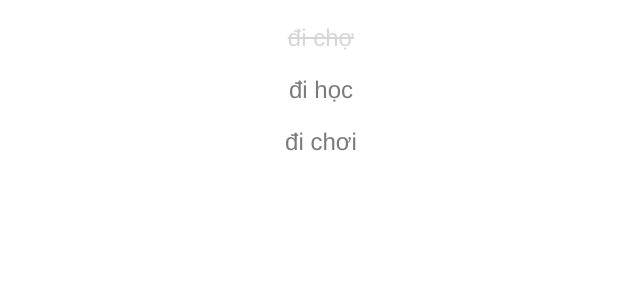
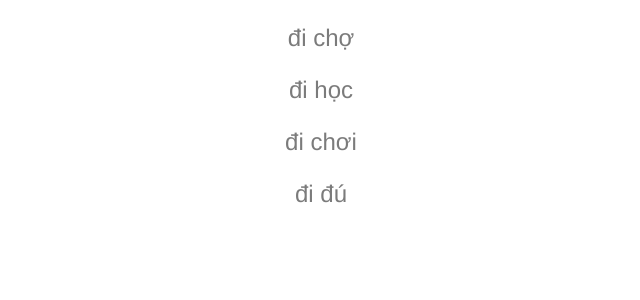
Before and after one commit to tholuu/Todo-list, a React (Create React App) app: page / in a window 1280 px wide. Shown: the top 300 px of the page, without its empty margins (319-959 px from the left). Built offline with nearby package versions, Linux system fonts and the light colour scheme.

Commit message:
setState hander even click

```diff
--- a/src/App.js
+++ b/src/App.js
@@ -5,12 +5,39 @@ import "./App.css";
 class App extends Component {
   constructor() {
     super();
-    this.todoItems = [
-      { title: "đi chợ", isComplete: true },
-      { title: "đi học" },
-      { title: "đi chơi" }
-    ];
+    this.state = {
+      todoItems: [
+        { title: "đi chợ" },
+        { title: "đi học" },
+        { title: "đi chơi" },
+        { title: "đi đú", }
+      ]
+    }
+
+    this.onItemClick = this.onItemClick.bind(this)
   }
+
+  onItemClick(item) {
+    return (event) => {
+      console.log('item')
+      const isComplete = item.isComplete
+      const { todoItems } = this.state
+
+      const index = todoItems.indexOf(item)
+      this.setState({
+        todoItems: [
+          ...todoItems.slice(0, index),
+          {
+            ...item,
+            isComplete: !isComplete
+          },
+          ...todoItems.slice(index + 1)
+        ]
+      });
+    };
+  }
+
+
   render() {
     //conditional rendering use if else
     // if (this.todoItems.length > 0) {
@@ -30,21 +57,26 @@ class App extends Component {
     // }
 
     //conditional redering use &&
+    const { todoItems } = this.state
+    // console.log(this.state.item)
+
     return (
-      <div className="App">
+      < div className="App" >
         {
-          this.todoItems.length > 0 && this.todoItems.map((item, index) =>
-            <TodoItem key={index} item={item} />)
+          todoItems.length > 0 && todoItems.map((item, index) =>
+            <TodoItem
+              onClick={this.onItemClick(item)}
+              key={index}
+              item={item}
+            />)
         }
 
         {
-          this.todoItems.length === 0 && 'nothing here'
+          todoItems.length === 0 && 'nothing here'
         }
-      </div>
+      </div >
     )
-
   }
 }
 
-
 export default App;
--- a/src/components/TodoItem.js
+++ b/src/components/TodoItem.js
@@ -2,16 +2,20 @@ import React, { Component } from "react";
 import classNames from 'classnames/'
 import './TodoItem.css';
 class TodoItem extends Component {
+  constructor(props) {
+    super(props);
+  }
   render() {
-    const { item } = this.props;
+    const { item, onClick } = this.props;
     //dynamic class names use js
     // let className = 'TodoItem';
     // if (item.isComplete) {
     //   className += " TodoItem-complete";
     // }
+
     return (
       //dynamic class use npm package classnames
-      <div className={classNames('TodoItem', { 'TodoItem-complete': this.props.item.isComplete })}>
+      <div onClick={onClick} className={classNames('TodoItem', { 'TodoItem-complete': item.isComplete === true })}>
         <p>
           {this.props.item.title}
         </p>
```
